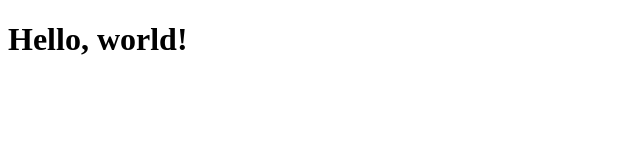
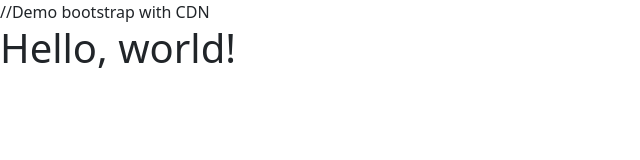
Before and after one commit to hafidzahm/bootstrap, a website: page index.html in a window 1280 px wide. Shown: the whole page, without its empty margins (0-640 px from the left). Drawn offline with nearby package versions, Linux system fonts and the light colour scheme.

Commit message:
cdn bootstrap

```diff
--- a/index.html
+++ b/index.html
@@ -4,6 +4,8 @@
     <meta charset="utf-8" />
     <meta name="viewport" content="width=device-width, initial-scale=1" />
     <title>Latihan Memulai dengan Bootstrap</title>
+    //Demo bootstrap with CDN
+    <link href="https://cdn.jsdelivr.net/npm/bootstrap@5.2.2/dist/css/bootstrap.min.css" rel="stylesheet" integrity="sha384-Zenh87qX5JnK2Jl0vWa8Ck2rdkQ2Bzep5IDxbcnCeuOxjzrPF/et3URy9Bv1WTRi" crossorigin="anonymous">
   </head>
   <body>
     <h1>Hello, world!</h1>
```
